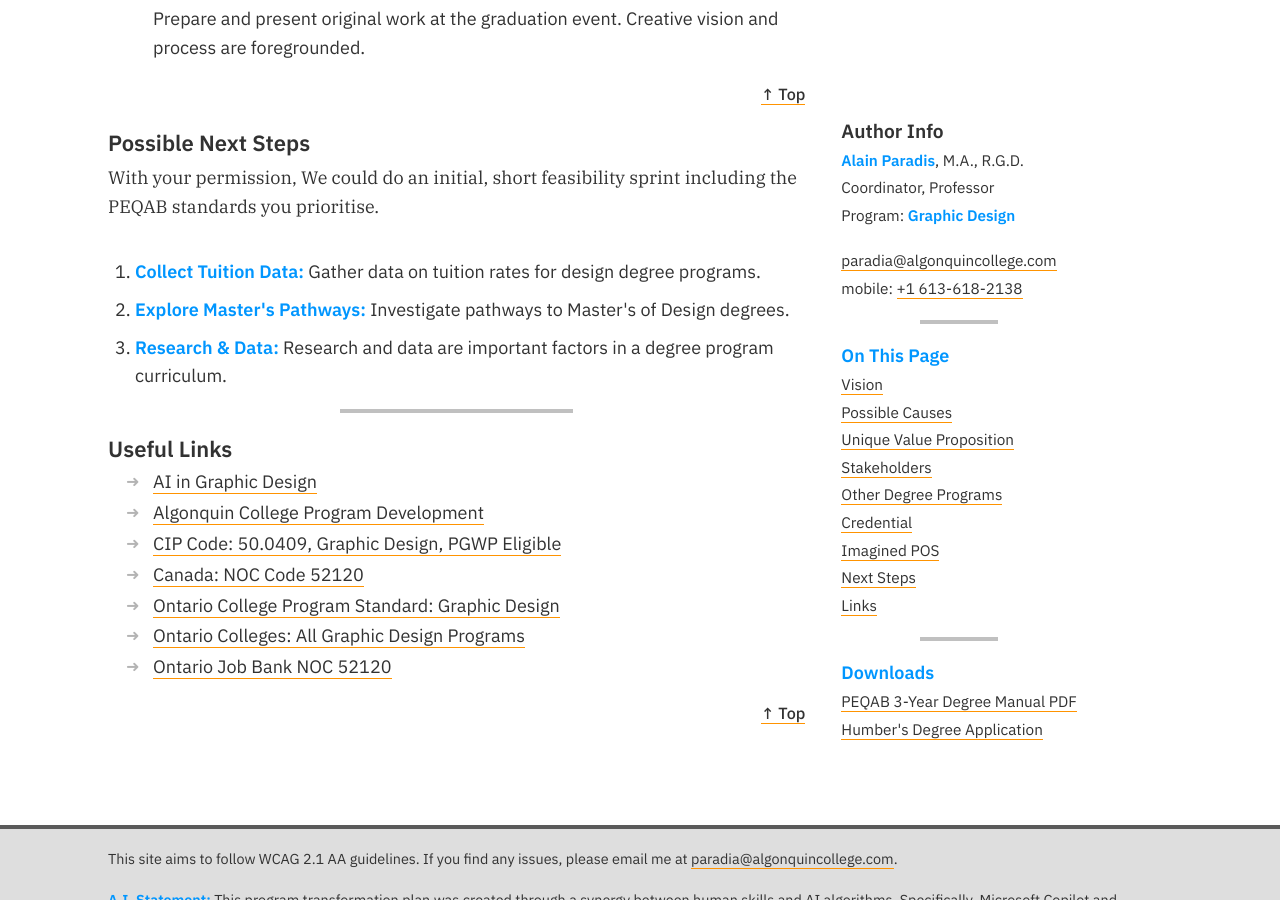
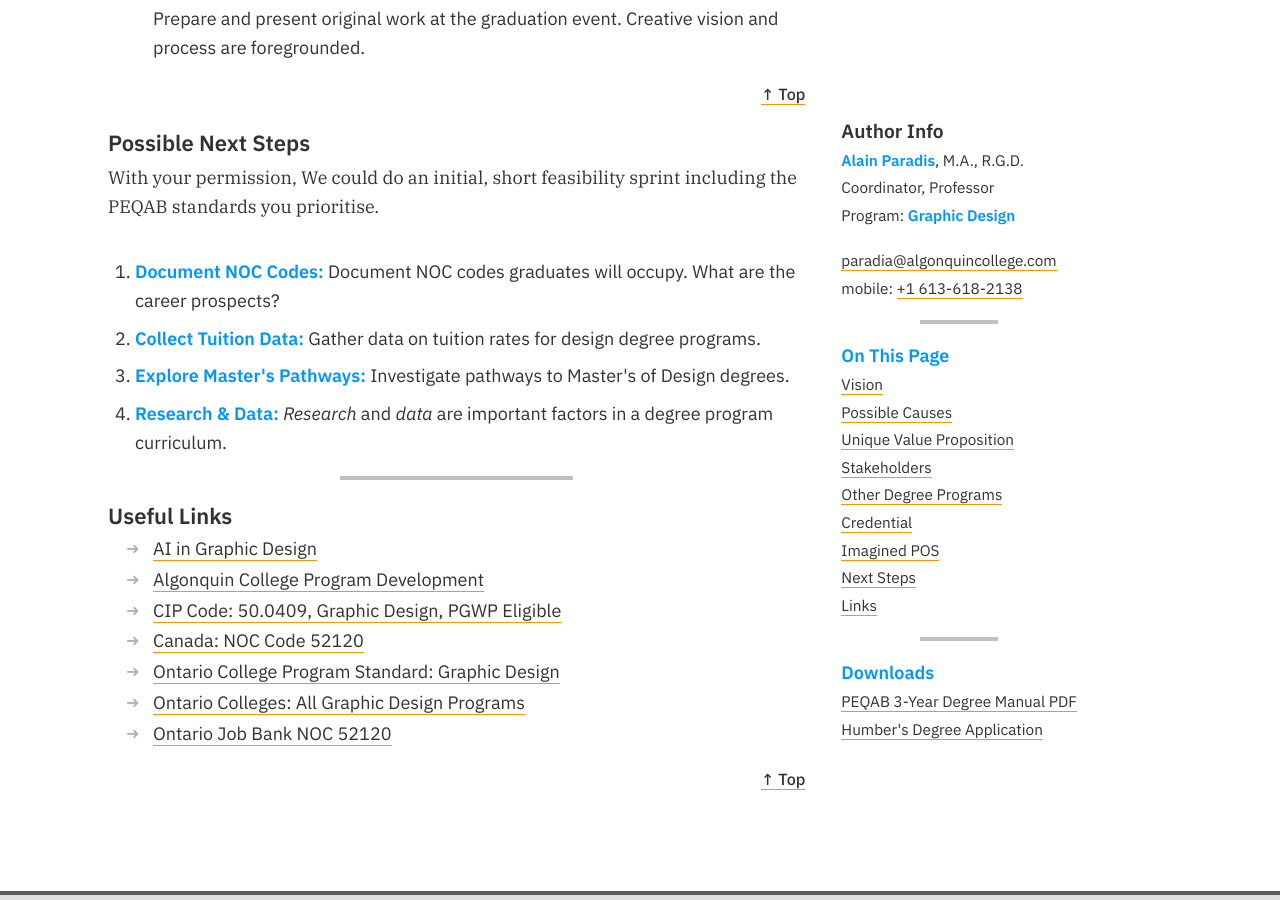
Before and after one commit to AlainParadis/program-transformation, a Jekyll site: the page built from index.md, in a window 1280 px wide and 900 px high, scrolled down 10294 px. Built offline with Jekyll 4.4.1, drawn with Linux system fonts in a browser that asks for light colours.

Commit message:
Italicize 'Research' and 'data' in sitewide.yml
Wrap 'Research' and 'data' with <i> tags in the 'Research & Data' nextsteps description to render them as italicized text in the site UI.

```diff
--- a/_data/sitewide.yml
+++ b/_data/sitewide.yml
@@ -158,12 +158,14 @@ peqab-standards:
     description: "Confirms the program is positioned at the appropriate credential level within the Ontario Qualifications Framework and the credential awarded is appropriate. "
 
 nextsteps:
+  - title: "Document NOC Codes"
+    description: "Document NOC codes graduates will occupy. What are the career prospects?"
   - title: "Collect Tuition Data"
     description: "Gather data on tuition rates for design degree programs."
   - title: "Explore Master's Pathways"
     description: "Investigate pathways to Master's of Design degrees."
   - title: "Research & Data"
-    description: "Research and data are important factors in a degree program curriculum."
+    description: "<i>Research</i> and <i>data</i> are important factors in a degree program curriculum."
 #   - title: "Dean approval to explore"
 #     description: "Permission to proceed with feasibility phase, including evidence gathering and stakeholder consultation."
 #   - title: "Form small working group"
```
